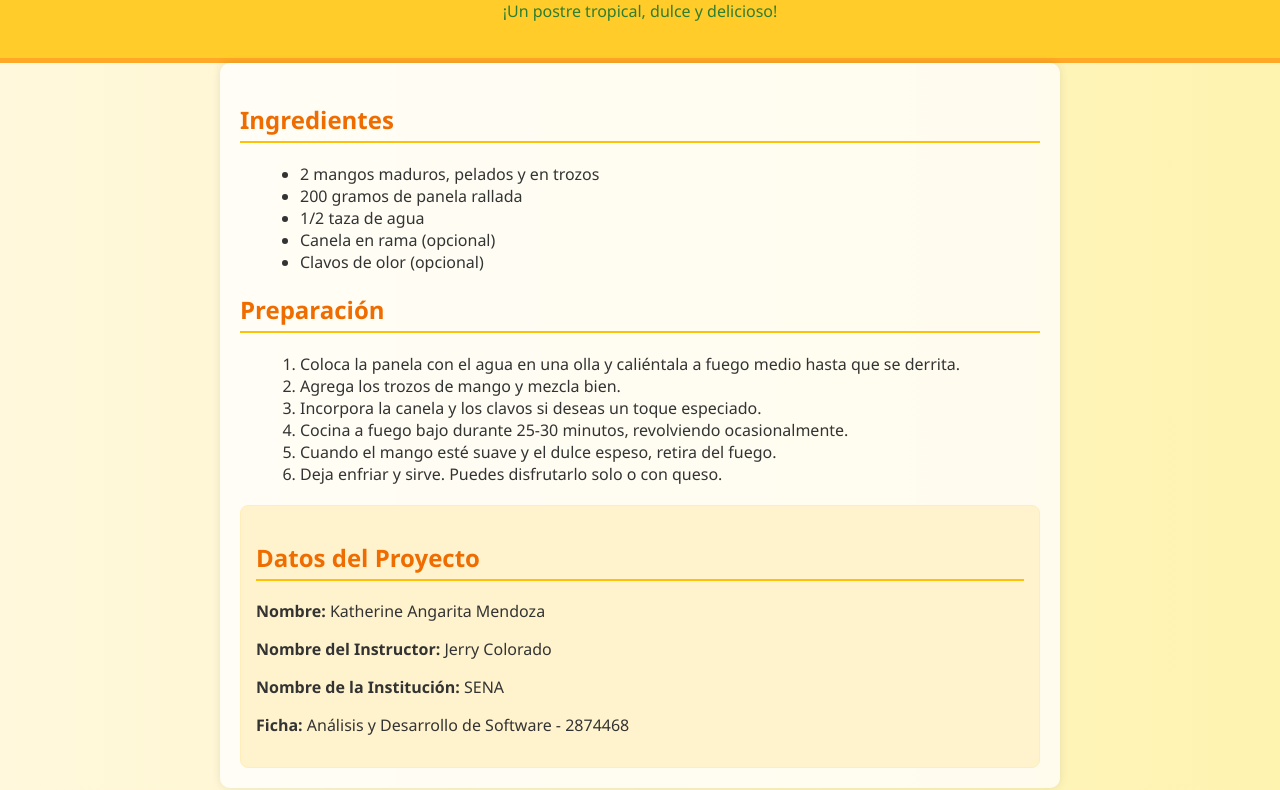
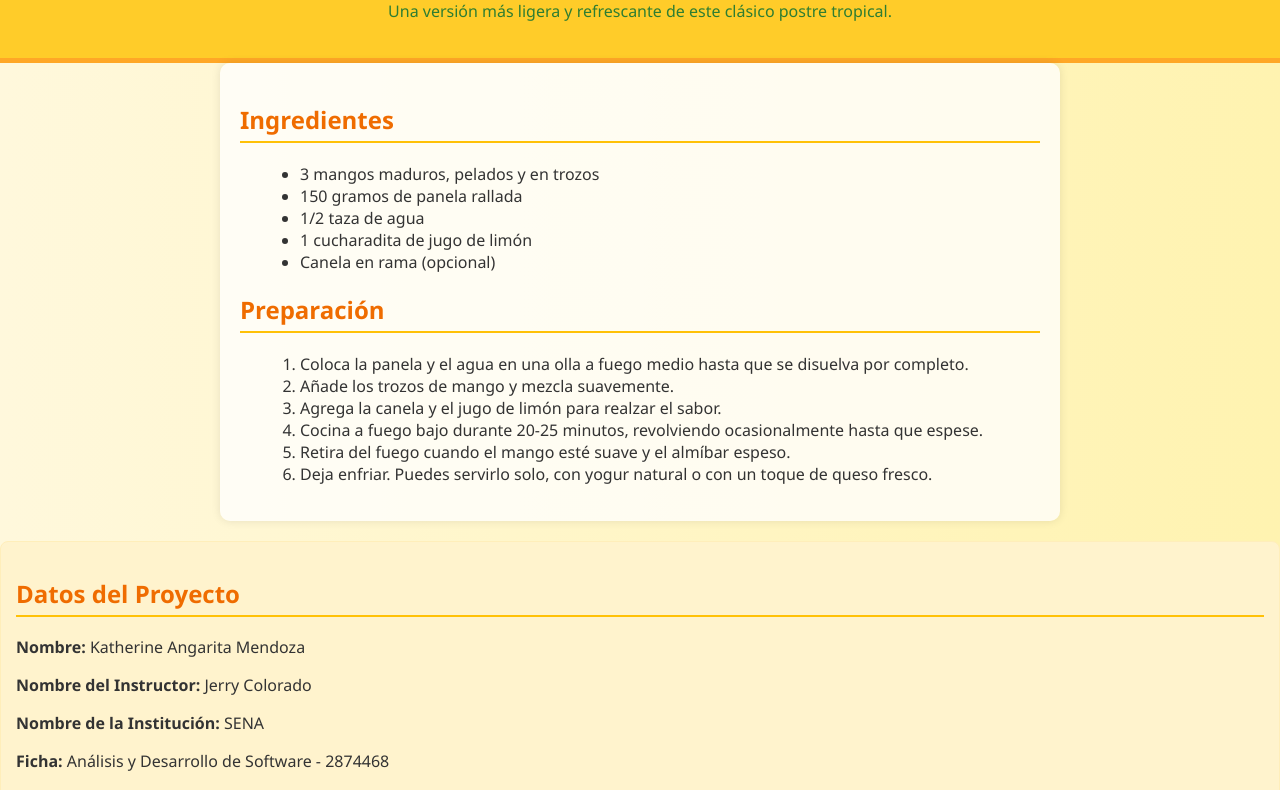
Before and after one commit to Kathrinadark/pruebafai, a plain HTML site: page index.html in a window 1280 px wide. Shown: the part 91-881 px from the top of the page. Drawn offline with Linux system fonts and the light colour scheme.

Commit message:
modificacion de receta

```diff
--- a/index.html
+++ b/index.html
@@ -66,28 +66,31 @@
 <body>
 
   <header>
-    <h1>Receta: Dulce de Mango con Panela 🥭</h1>
-    <p>¡Un postre tropical, dulce y delicioso!</p>
+   <h1>Dulce de Mango Natural con Panela 🥭</h1>
+<p>Una versión más ligera y refrescante de este clásico postre tropical.</p>
 </header>
 
 <div class="container">
   <h2>Ingredientes</h2>
   <ul>
-      <li>2 mangos maduros, pelados y en trozos</li>
-      <li>200 gramos de panela rallada</li>
+    <li>3 mangos maduros, pelados y en trozos</li>
+    <li>150 gramos de panela rallada</li>
     <li>1/2 taza de agua</li>
+    <li>1 cucharadita de jugo de limón</li>
     <li>Canela en rama (opcional)</li>
-      <li>Clavos de olor (opcional)</li>
   </ul>
 
   <h2>Preparación</h2>
   <ol>
-      <li>Coloca la panela con el agua en una olla y caliéntala a fuego medio hasta que se derrita.</li>
-      <li>Agrega los trozos de mango y mezcla bien.</li>
-      <li>Incorpora la canela y los clavos si deseas un toque especiado.</li>
-      <li>Cocina a fuego bajo durante 25-30 minutos, revolviendo ocasionalmente.</li>
-      <li>Cuando el mango esté suave y el dulce espeso, retira del fuego.</li>
-      <li>Deja enfriar y sirve. Puedes disfrutarlo solo o con queso.</li>
+    <li>Coloca la panela y el agua en una olla a fuego medio hasta que se disuelva por completo.</li>
+    <li>Añade los trozos de mango y mezcla suavemente.</li>
+    <li>Agrega la canela y el jugo de limón para realzar el sabor.</li>
+    <li>Cocina a fuego bajo durante 20-25 minutos, revolviendo ocasionalmente hasta que espese.</li>
+    <li>Retira del fuego cuando el mango esté suave y el almíbar espeso.</li>
+    <li>Deja enfriar. Puedes servirlo solo, con yogur natural o con un toque de queso fresco.</li>
+  </ol>
+</div>
+
     </ol>
 
     <div class="datos">
@@ -98,6 +101,9 @@
       <p><strong>Ficha:</strong> Análisis y Desarrollo de Software - 2874468</p>
     </div>
   </div>
+  <div>
+    <img src="img/postres-con-mango.jpg_0.avif" alt="Postres con mango" style="display: block; margin: 0 auto;">
+  </div>
 
   <footer>
     © 2025 Dulce Tradición Colombiana - Receta por Katherine
```
Also changed, not shown: img/postres-con-mango.jpg_0.avif (added), 1 other file. Lines whose indentation alone changed are shown as unchanged.
